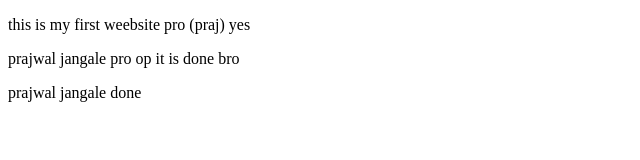
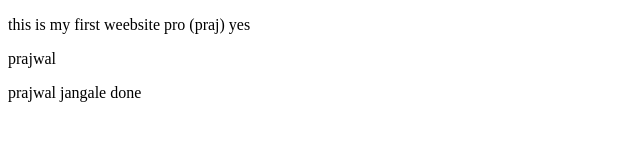
Before and after one commit to PrajwalTech-45/Math-_Website-, a plain HTML site: page index.html in a window 1280 px wide. Shown: the whole page, without its empty margins (0-640 px from the left). Drawn offline with Linux system fonts and the light colour scheme.

Commit message:
other file is ready

```diff
--- a/index.html
+++ b/index.html
@@ -8,7 +8,7 @@
 <body>
     <p>this is my first weebsite pro (praj) yes</p>
 
-     <p>prajwal jangale pro op it is done bro </p>
+     <p>prajwal</p>
 
      <p>prajwal jangale  done </p>
 
```
